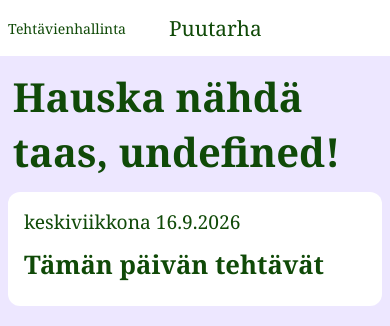
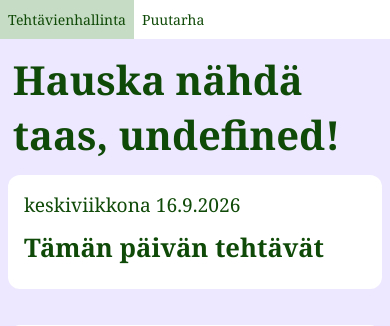
Before and after one commit to vilburger/TherapyApp, a PHP site: page / in a window 390 px wide. Shown: the top 326 px of the page. Run offline with PHP 8.4, Linux system fonts and the light colour scheme; data comes from the database, SQL or seed files in the repository; data that the repository does not hold is empty.

Commit message:
pieniä muutoksia

```diff
--- a/css/plants.css
+++ b/css/plants.css
@@ -35,7 +35,7 @@
 
 .seed-container {
     display: flex;
-    flex-direction: column;
+    flex-direction: row;
 }
 
 .garden-plant-name,
--- a/css/responsive.css
+++ b/css/responsive.css
@@ -193,7 +193,7 @@
     }
 
     .navbar li a,
-    .garden-link {
+    #gardenButton {
         padding: 10px 8px;
         font-size: 14px;
     }
```
